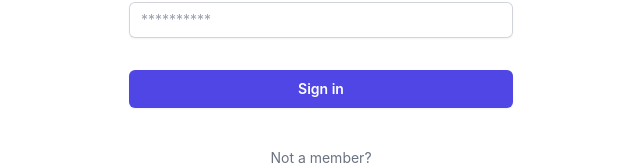
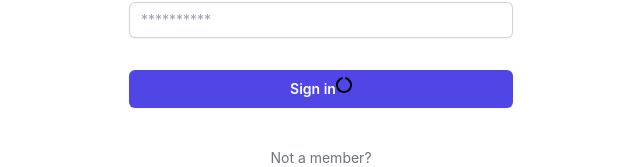
Before and after one commit to wamiikechukwu/cpv-client, a React (Vite) app: page / in a window 1280 px wide. Shown: the part 425-592 px from the top of the page, without its empty margins (319-959 px from the left). Built offline with nearby package versions, Linux system fonts and the light colour scheme.

Commit message:
feat: added icons to the signin button

```diff
--- a/src/components/signin/signin.jsx
+++ b/src/components/signin/signin.jsx
@@ -2,6 +2,7 @@ import { useState } from 'react';
 import { Style } from './../signin/style.tailwind'
 import { InputError, Notification } from './../libs/error';
 import sendHttpReq from '../../helper/httpRequest';
+import circle_icon from '../../../public/circle-notch-solid.svg'
 
 import axios from 'axios';
 
@@ -29,9 +30,10 @@ export default function Signin() {
         setIsLoading(true)
 
         try {
-           const response = await axios.post('http://127.0.0.1:5000/api/signin', {
-            email: parseFormData.email,
-            password: parseFormData.password})
+            const response = await axios.post('http://127.0.0.1:5000/api/signin', {
+                email: parseFormData.email,
+                password: parseFormData.password
+            })
 
             setData(response)
             setIsLoading(false)
@@ -46,7 +48,7 @@ export default function Signin() {
 
 
 
-            // setUserAuth(parseFormData.email)
+        // setUserAuth(parseFormData.email)
 
         //     // const signinDetails = {
         //     //     email: userEmail,
@@ -128,8 +130,10 @@ export default function Signin() {
                                 type='submit'
                                 className={Style.submit}>
                                 Sign in
+                                <img src={circle_icon}></img>
 
                             </button>
+                            <i src={circle_icon} width={50} height={50}></i>
                         </div>
                     </form>
                     <div>
```
